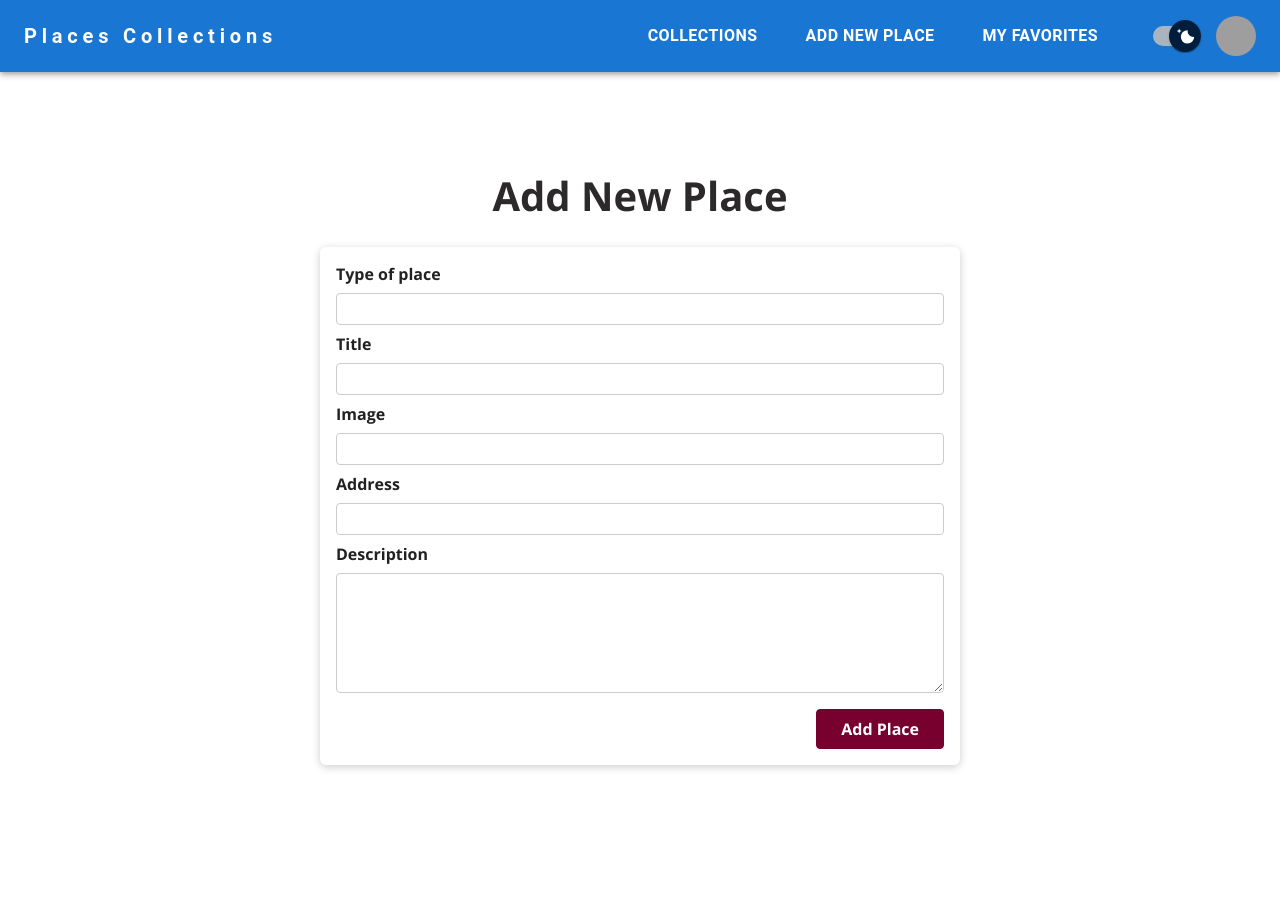
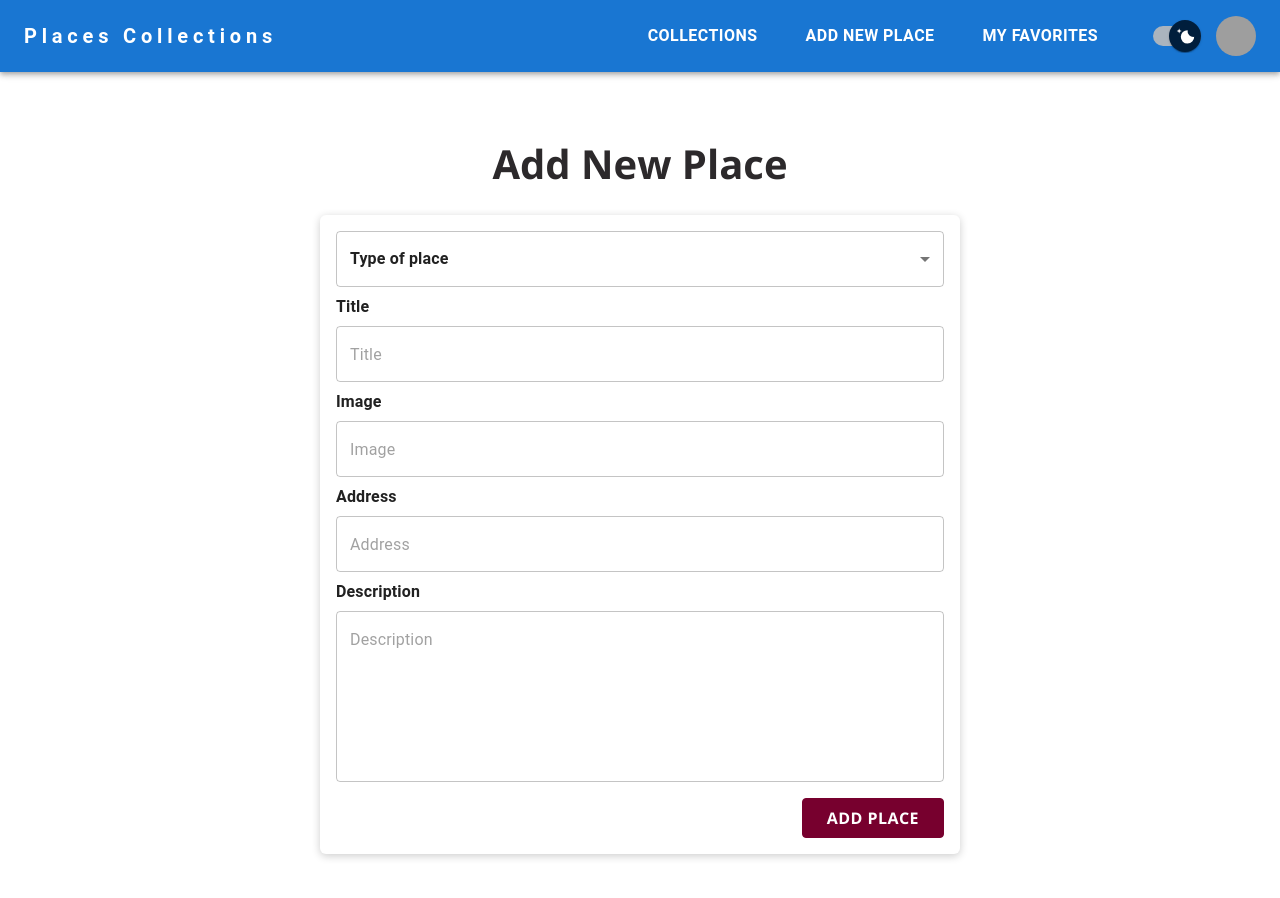
Before and after one commit to Louis2602/PlacesCollection, a React (Create React App) app: page /new-place in a window 1280 px wide. Shown: the top 898 px of the page. Before the commit the page ends 813 px from the top, so only its background shows below. Built offline with nearby package versions, Linux system fonts and the light colour scheme; grey boxes are pictures that could not be loaded.

Commit message:
update form using mui

```diff
--- a/src/App.css
+++ b/src/App.css
@@ -23,7 +23,7 @@ h1 {
 	font-size: 2.5rem;
 	color: #2c292b;
 	margin-bottom: 1.5rem;
-	padding-top: 3rem;
+	padding-top: 1rem;
 	text-align: center;
 }
 
--- a/src/components/Form/NewPlaceForm.jsx
+++ b/src/components/Form/NewPlaceForm.jsx
@@ -1,21 +1,61 @@
 import React from 'react';
-import { useRef } from 'react';
+import { useRef, useState } from 'react';
 import Card from '../UI/Card';
 
-import classes from './NewPlaceForm.module.css';
+import {
+	Box,
+	Button,
+	Select,
+	InputLabel,
+	MenuItem,
+	FormControl,
+	styled,
+	TextField,
+	Grid,
+} from '@mui/material';
 
+const StyledInputLabel = styled(InputLabel)({
+	display: 'block',
+	fontWeight: 'bold',
+	marginBottom: '0.5rem',
+	color: 'inherit',
+});
+const StyledButton = styled(Button)({
+	font: 'inherit',
+	cursor: 'pointer',
+	backgroundColor: '#77002e',
+	color: 'white',
+	padding: '0.5rem 1.5rem',
+	border: '1px solid #77002e',
+	borderRadius: '4px',
+	fontWeight: 'bold',
+	'&:hover, active': {
+		backgroundColor: '#a50e48',
+		borderColor: '#a50e48',
+	},
+});
+const StyledBox = styled(Box)({
+	marginTop: '1rem',
+	textAlign: 'right',
+});
+
+const StyledForm = styled('form')({
+	padding: '1rem 1rem',
+	width: '40rem',
+});
 const NewPlaceForm = ({ onAddPlace }) => {
 	const titleInputRef = useRef();
-	const typeInputRef = useRef();
 	const imageInputRef = useRef();
 	const addressInputRef = useRef();
 	const descriptionInputRef = useRef();
+
+	const [type, setType] = useState('');
 
 	const submitHandler = (e) => {
 		e.preventDefault();
 
 		const enteredTitle = titleInputRef.current.value;
-		const enteredType = typeInputRef.current.value;
+		const enteredType = type;
 		const enteredImage = imageInputRef.current.value;
 		const enteredAddress = addressInputRef.current.value;
 		const enteredDescription = descriptionInputRef.current.value;
@@ -29,49 +69,101 @@ const NewPlaceForm = ({ onAddPlace }) => {
 		};
 		onAddPlace(placesData);
 	};
-
+	const handleTypeChange = (e) => {
+		setType(e.target.value);
+	};
 	return (
 		<Card>
-			<form className={classes.form} onSubmit={submitHandler}>
-				<div className={classes.control}>
+			<StyledForm onSubmit={submitHandler}>
+				{/* <div className={classes.control}>
 					<label htmlFor='type'>Type of place</label>
 					<input type='text' required id='type' ref={typeInputRef} />
-				</div>
-				<div className={classes.control}>
-					<label htmlFor='title'>Title</label>
-					<input
+				</div> */}
+				<Grid container spacing={1}>
+					<Grid item xs={12}>
+						<FormControl fullWidth>
+							<StyledInputLabel htmlFor='type'>
+								Type of place
+							</StyledInputLabel>
+							<Select
+								required
+								value={type}
+								label='Type of place'
+								onChange={handleTypeChange}
+							>
+								<MenuItem value='restaurant'>
+									Restaurants
+								</MenuItem>
+								<MenuItem value='hotel'>Hotels</MenuItem>
+								<MenuItem value='attraction'>
+									Attractions
+								</MenuItem>
+							</Select>
+						</FormControl>
+					</Grid>
+					<Grid item xs={12}>
+						<StyledInputLabel htmlFor='title'>
+							Title
+						</StyledInputLabel>
+						<TextField
+							fullWidth
+							required
+							variant='outlined'
+							id='title'
 							type='text'
+							inputRef={titleInputRef}
+							placeholder='Title'
+						/>
+					</Grid>
+					<Grid item xs={12}>
+						<StyledInputLabel htmlFor='image'>
+							Image
+						</StyledInputLabel>
+						<TextField
+							fullWidth
 							required
-						id='title'
-						ref={titleInputRef}
+							type='url'
+							variant='outlined'
+							id='image'
+							inputRef={imageInputRef}
+							placeholder='Image'
 						/>
-				</div>
-				<div className={classes.control}>
-					<label htmlFor='image'>Image</label>
-					<input type='url' required id='image' ref={imageInputRef} />
-				</div>
-				<div className={classes.control}>
-					<label htmlFor='address'>Address</label>
-					<input
+					</Grid>
+					<Grid item xs={12}>
+						<StyledInputLabel htmlFor='address'>
+							Address
+						</StyledInputLabel>
+						<TextField
+							fullWidth
+							required
+							variant='outlined'
+							id='address'
 							type='text'
+							inputRef={addressInputRef}
+							placeholder='Address'
+						/>
+					</Grid>
+					<Grid item xs={12}>
+						<StyledInputLabel htmlFor='description'>
+							Description
+						</StyledInputLabel>
+						<TextField
+							fullWidth
+							rows={6}
+							multiline
 							required
-						id='address'
-						ref={addressInputRef}
+							variant='outlined'
+							id='description'
+							type='text'
+							inputRef={descriptionInputRef}
+							placeholder='Description'
 						/>
-				</div>
-				<div className={classes.control}>
-					<label htmlFor='description'>Description</label>
-					<textarea
-						id='description'
-						required
-						rows='5'
-						ref={descriptionInputRef}
-					></textarea>
-				</div>
-				<div className={classes.actions}>
-					<button>Add Place</button>
-				</div>
-			</form>
+					</Grid>
+					<StyledBox flex='1'>
+						<StyledButton type='submit'>Add Place</StyledButton>
+					</StyledBox>
+				</Grid>
+			</StyledForm>
 		</Card>
 	);
 };
--- a/src/components/Form/NewPlaceForm.module.css
+++ /dev/null
@@ -1,46 +0,0 @@
-.form {
-	padding: 1rem 1rem;
-	width: 40rem;
-}
-
-.control {
-	margin-bottom: 0.5rem;
-}
-
-.control label {
-	display: block;
-	font-weight: bold;
-	margin-bottom: 0.5rem;
-}
-
-.control input,
-.control textarea {
-	display: block;
-	font: inherit;
-	border-radius: 4px;
-	border: 1px solid #ccc;
-	padding: 0.25rem;
-	width: 100%;
-}
-
-.actions {
-	margin-top: 1rem;
-	text-align: right;
-}
-
-.actions button {
-	font: inherit;
-	cursor: pointer;
-	background-color: #77002e;
-	color: white;
-	padding: 0.5rem 1.5rem;
-	border: 1px solid #77002e;
-	border-radius: 4px;
-	font-weight: bold;
-}
-
-.actions button:hover,
-.actions button:active {
-	background-color: #a50e48;
-	border-color: #a50e48;
-}
```
Lines whose indentation alone changed are shown as unchanged.
